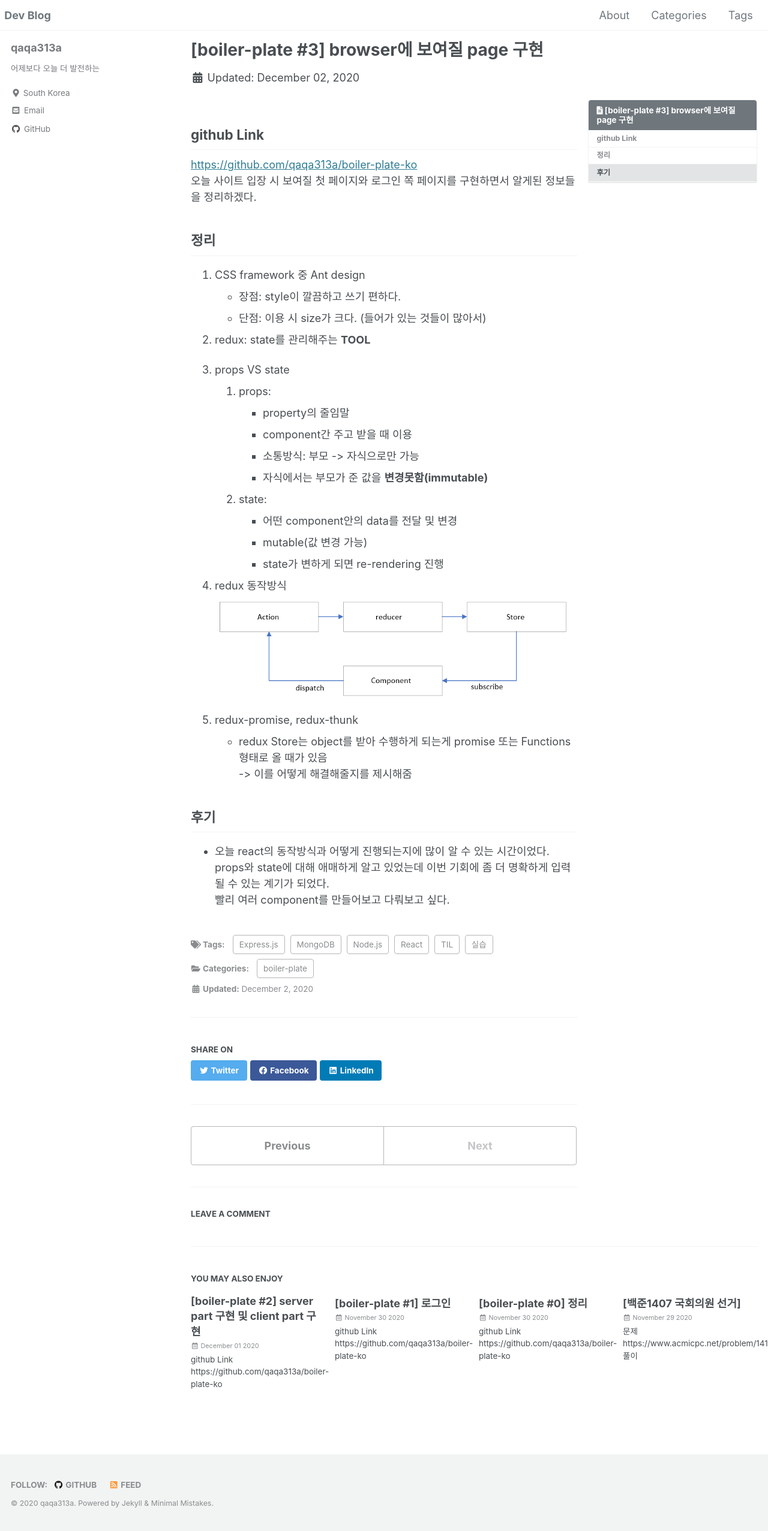
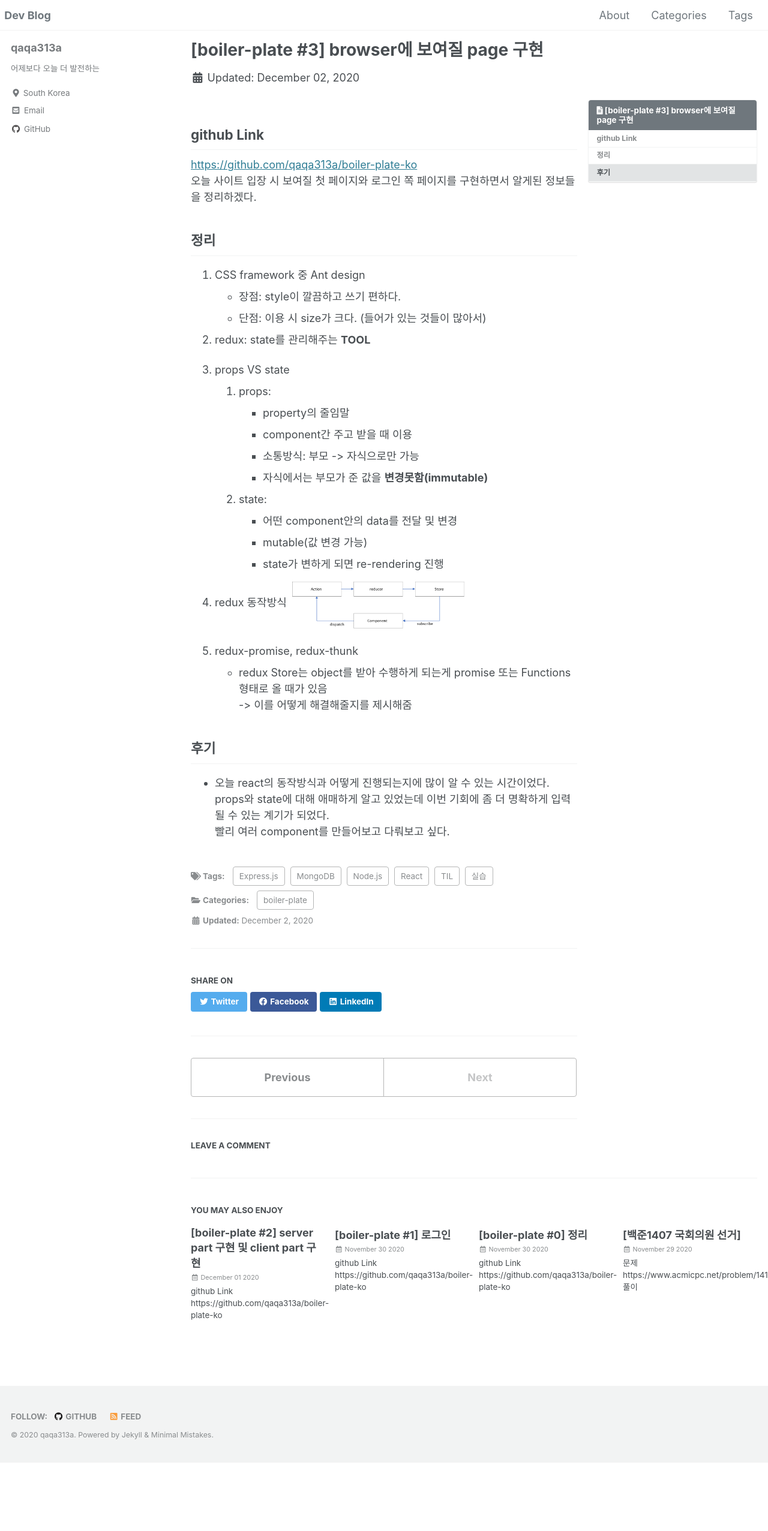
Before and after one commit to ChangWoo95/ChangWoo95.github.io, a Jekyll site: the page built from _posts/2020-12-01-first.post.md, in a window 1280 px wide. Shown: the whole page at 60% size. Built offline with Jekyll 4.4.1, drawn with Linux system fonts in a browser that asks for light colours; cached includes are drawn as plain includes; comment, search, counter and statistics services are not loaded; after the commit the page ends 2439 px from its top, so only the background shows below that.

Commit message:
image size update

```diff
--- a/_posts/2020-12-01-first.post.md
+++ b/_posts/2020-12-01-first.post.md
@@ -36,7 +36,7 @@ toc_label: "[boiler-plate #3] browser에 보여질 page 구현"
       - mutable(값 변경 가능)
       - state가 변하게 되면 re-rendering 진행
 4. redux 동작방식
-   ![Image Alt 텍스트](/assets/images/2020-12-01_image1.png)
+   ![Image Alt 텍스트](/assets/images/2020-12-01_image1.png){: width="300" height="300"}
 
 4. redux-promise, redux-thunk
     - redux Store는 object를 받아 수행하게 되는게 promise 또는 Functions 형태로 올 때가 있음
```
